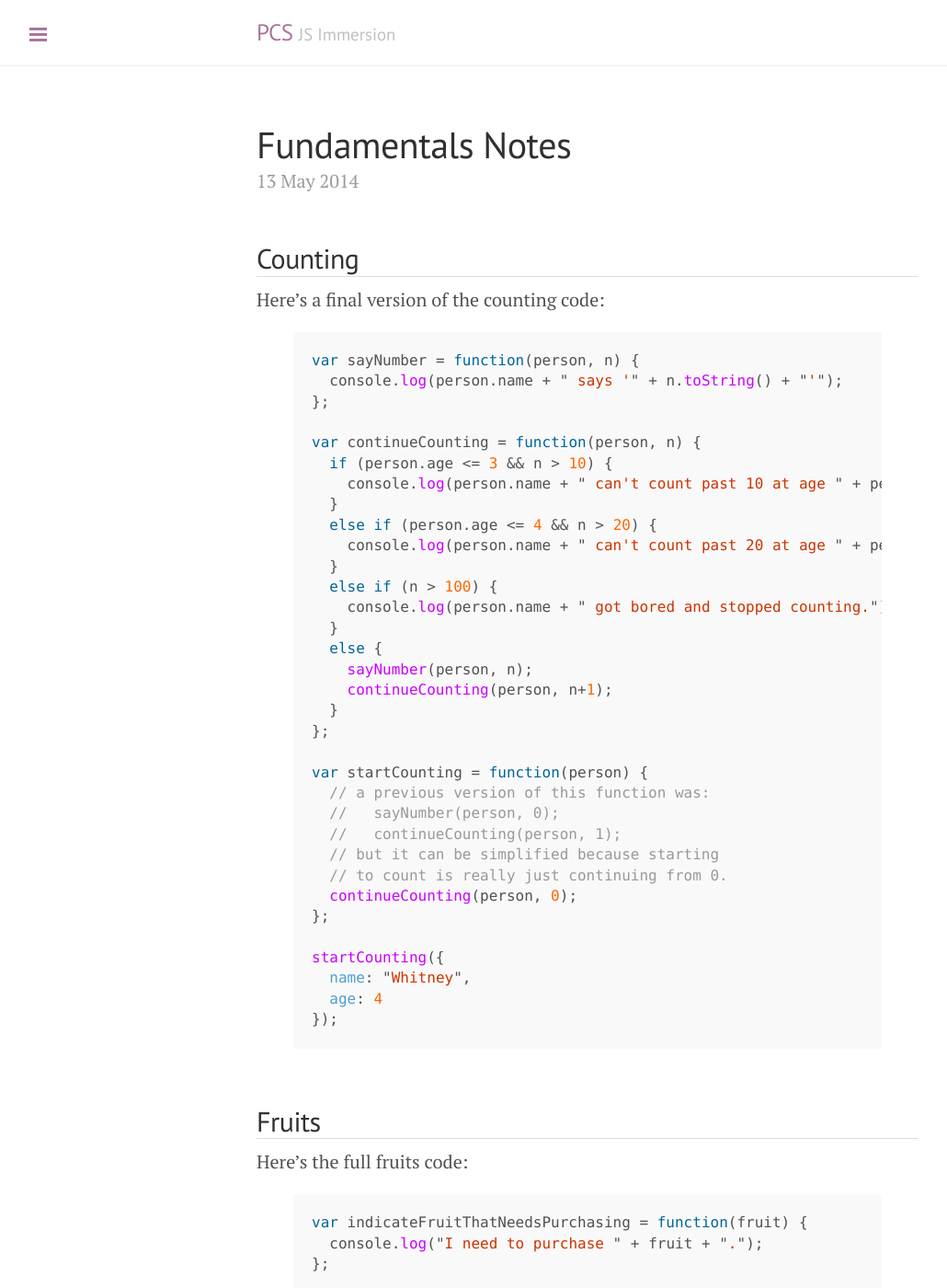
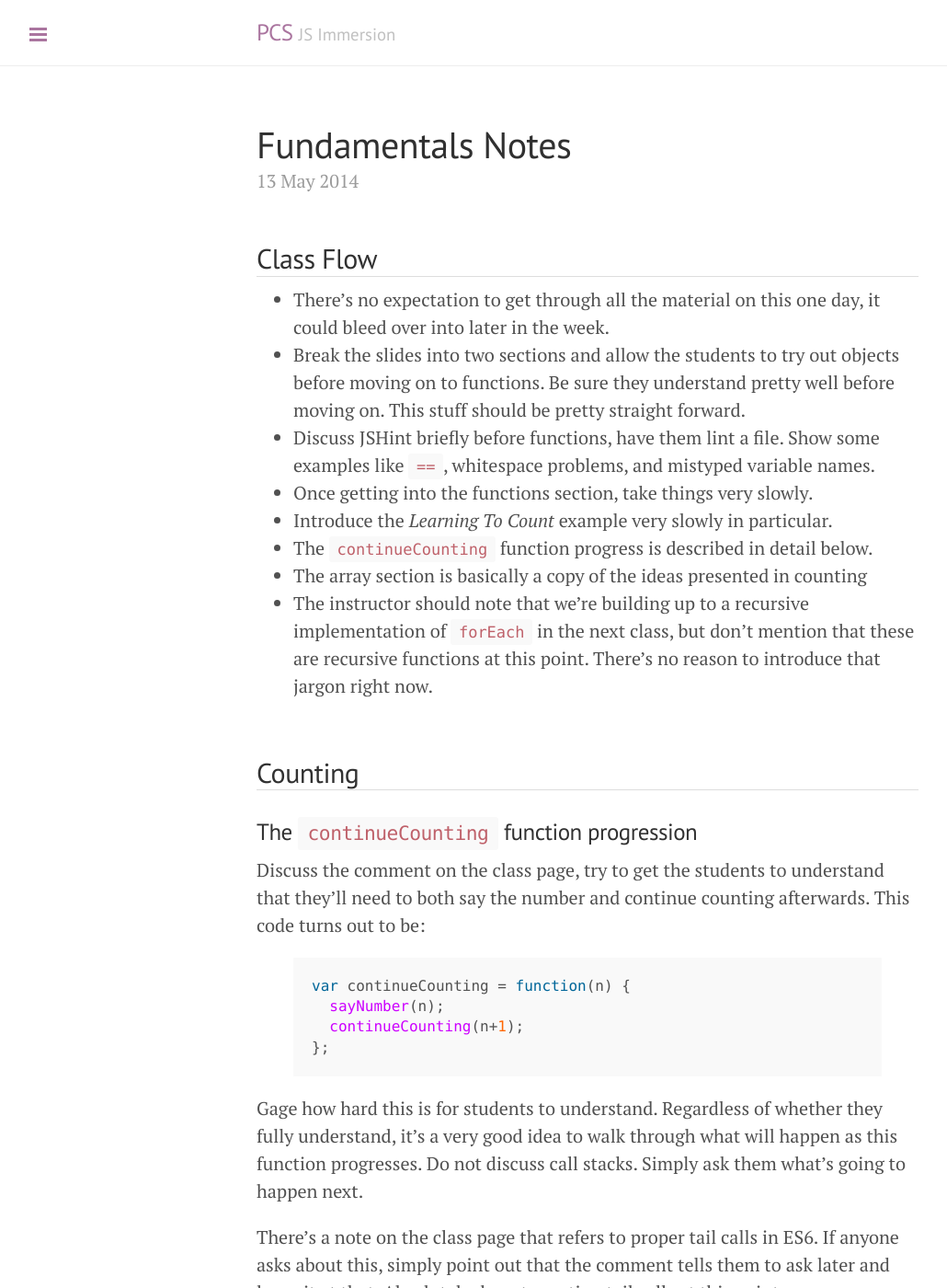
Before and after one commit to wbyoung/jsi, a Jekyll site: the page built from _posts/00-01-02-fundamentals-notes.md, in a window 1280 px wide and 1400 px high. Shown: the whole window at 92% size, without its empty margins (1-1031 px from the left). Built offline with Jekyll 4.4.1, drawn with Linux system fonts in a browser that asks for light colours; nearby versions of some CDN libraries; Markdown is read by kramdown in place of the engine named in the settings; some of the changed text lies outside the part shown.

Commit message:
Added a little more to fundamentals.

```diff
--- a/_posts/00-01-02-fundamentals-notes.md
+++ b/_posts/00-01-02-fundamentals-notes.md
@@ -4,9 +4,49 @@ title: Fundamentals Notes
 date: 2014-05-13 00:00:00
 ---
 
+## Class Flow
+
+- There's no expectation to get through all the material on this one day, it
+  could bleed over into later in the week.
+- Break the slides into two sections and allow the students to try out objects
+  before moving on to functions. Be sure they understand pretty well before
+  moving on. This stuff should be pretty straight forward.
+- Discuss JSHint briefly before functions, have them lint a file. Show some
+  examples like `==`, whitespace problems, and mistyped variable names.
+- Once getting into the functions section, take things very slowly.
+- Introduce the _Learning To Count_ example very slowly in particular.
+- The `continueCounting` function progress is described in detail below.
+- The array section is basically a copy of the ideas presented in counting
+- The instructor should note that we're building up to a recursive
+  implementation of `forEach` in the next class, but don't mention that these
+  are recursive functions at this point. There's no reason to introduce that
+  jargon right now.
+
 ## Counting
 
-Here's a final version of the counting code:
+### The `continueCounting` function progression
+
+Discuss the comment on the class page, try to get the students to understand
+that they'll need to both say the number and continue counting afterwards.
+This code turns out to be:
+
+{% highlight javascript %}
+var continueCounting = function(n) {
+  sayNumber(n);
+  continueCounting(n+1);
+};
+{% endhighlight %}
+
+Gage how hard this is for students to understand. Regardless of whether they
+fully understand, it's a very good idea to walk through what will happen as
+this function progresses. Do not discuss call stacks. Simply ask them what's
+going to happen next.
+
+There's a note on the class page that refers to proper tail calls in ES6. If
+anyone asks about this, simply point out that the comment tells them to ask
+later and leave it at that. Absolutely do not mention tail calls at this point.
+
+#### Final Counting Code
 
 {% highlight javascript %}
 var sayNumber = function(person, n) {
```
Also changed, not shown: _posts/00-01-02-fundamentals.md (+13 -0 lines).
